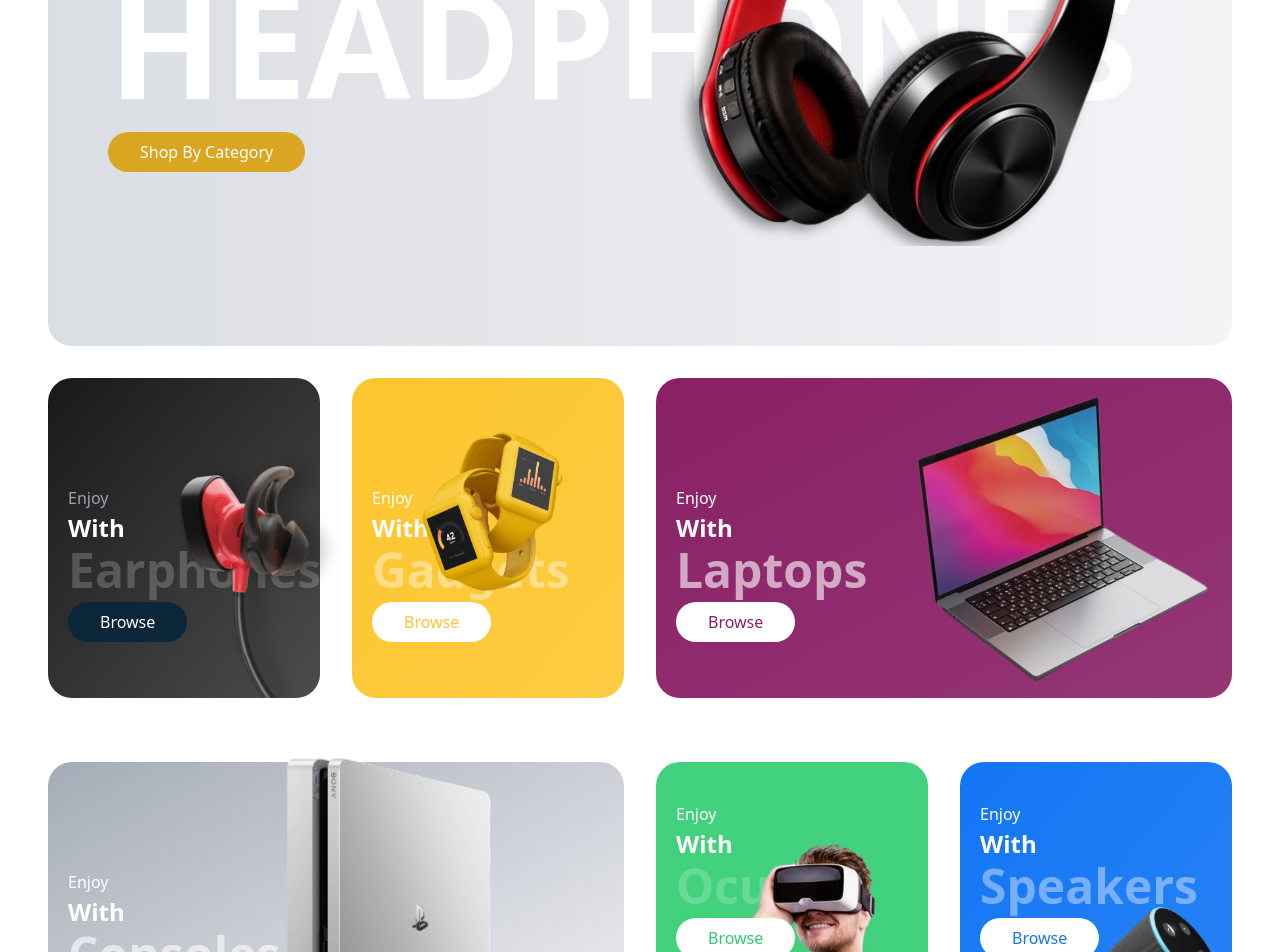
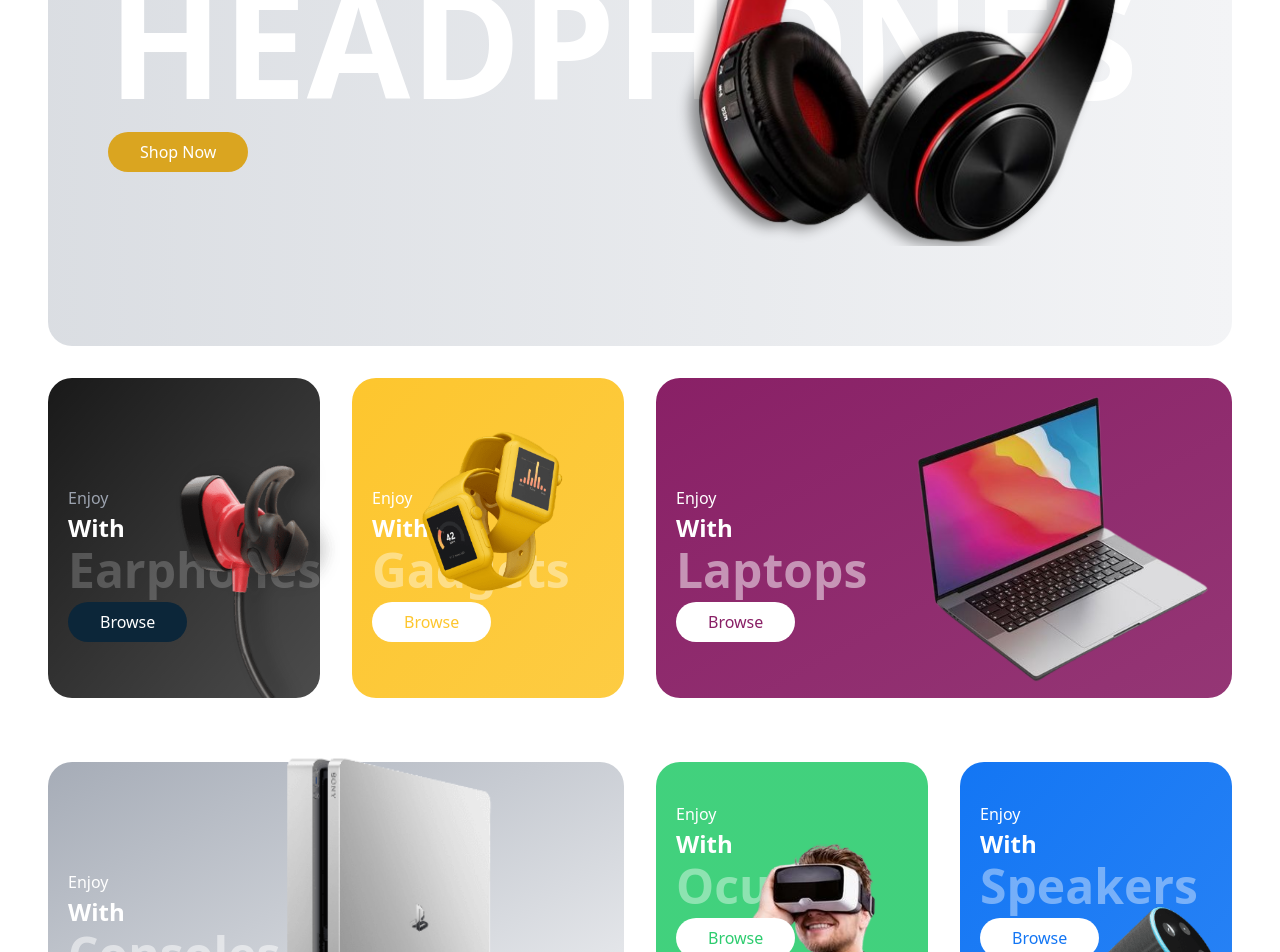
Before and after one commit to tradixcodes/cs, a React (Vite) app in the folder extras/e-shop_example/frontend/: page / in a window 1280 px wide. Shown: the part 380-1332 px from the top of the page. Built offline with nearby package versions, Linux system fonts and the light colour scheme.

Commit message:
ui button changes

```diff
--- a/extras/e-shop_example/frontend/src/components/Category/Category.jsx
+++ b/extras/e-shop_example/frontend/src/components/Category/Category.jsx
@@ -20,7 +20,7 @@ const Category = () => {
                             <p className='text-4xl xl:text-5xl font-bold opacity-20 mb-2'>Earphones</p>
                             <Button
                             text="Browse"
-                            bgColor={"bg-myGrey"}
+                            bgColor={"bg-myGrey dark:bg-primary"}
                             textColor={"text-white"}
                             />
                         </div>
@@ -55,7 +55,7 @@ const Category = () => {
                         <div className='mb-4'>
                             <p className='mb-[2px] text-white'>Enjoy</p>
                             <p className='text-2xl font-semibold mb-[2px]'>With</p>
-                            <p className='text-4xl xl:text-5xl font-bold opacity-60 mb-2'>Laptops</p>
+                            <p className='text-4xl xl:text-5xl font-bold opacity-50 mb-2'>Laptops</p>
                             <Button
                             text="Browse"
                             bgColor={"bg-white"}
--- a/extras/e-shop_example/frontend/src/components/Category/Category2.jsx
+++ b/extras/e-shop_example/frontend/src/components/Category/Category2.jsx
@@ -17,10 +17,10 @@ const Category = () => {
                         <div className='mb-4'>
                             <p className='mb-[2px] text-white'>Enjoy</p>
                             <p className='text-2xl font-semibold mb-[2px]'>With</p>
-                            <p className='text-4xl xl:text-5xl font-bold opacity-60 mb-2'>Consoles</p>
+                            <p className='text-4xl xl:text-5xl font-bold opacity-50 mb-2'>Consoles</p>
                             <Button
                             text="Browse"
-                            bgColor={"bg-myGrey"}
+                            bgColor={"bg-myGrey dark:bg-primary"}
                             textColor={"text-white"}
                             />
                         </div>
@@ -36,7 +36,7 @@ const Category = () => {
                         <div className='mb-4'>
                             <p className='mb-[2px] text-white'>Enjoy</p>
                             <p className='text-2xl font-semibold mb-[2px]'>With</p>
-                            <p className='text-4xl xl:text-5xl font-bold opacity-20 mb-2'>Oculi</p>
+                            <p className='text-4xl xl:text-5xl font-bold opacity-40 mb-2'>Oculi</p>
                             <Button
                             text="Browse"
                             bgColor={"bg-white"}
--- a/extras/e-shop_example/frontend/src/components/Hero/Hero.jsx
+++ b/extras/e-shop_example/frontend/src/components/Hero/Hero.jsx
@@ -63,7 +63,7 @@ const Hero = () => {
                     <h1 className='text-5xl uppercase text-white dark:text-white/10
                     sm:text-[80px] md:text-[100px] xl:text-[150px] font-bold'>{data.title2}</h1>
                     <div>
-                      <Button text="Shop By Category" bgColor="bg-primary" textColor="text-white"/>
+                      <Button text="Shop Now" bgColor="bg-primary dark:bg-primary" textColor="text-white"/>
                     </div>
                   </div>
                   {/* Img section */}
```
